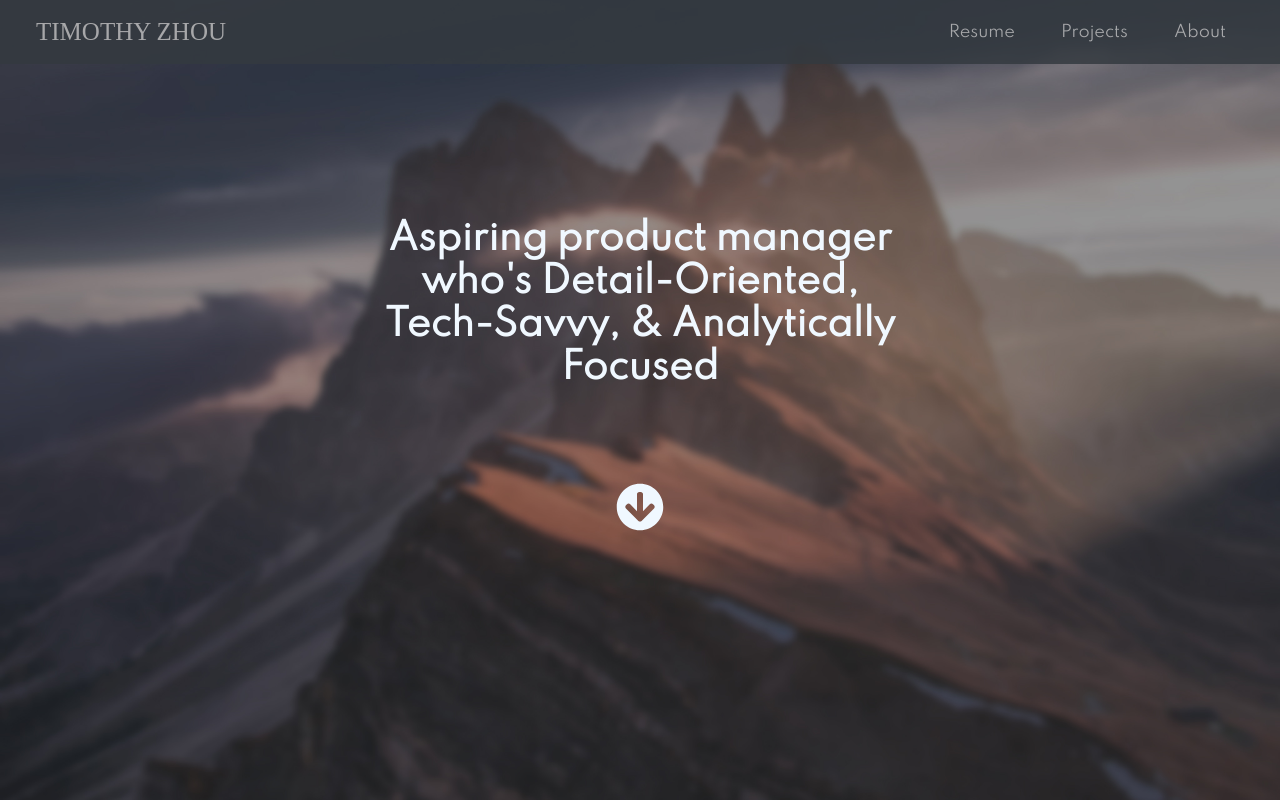
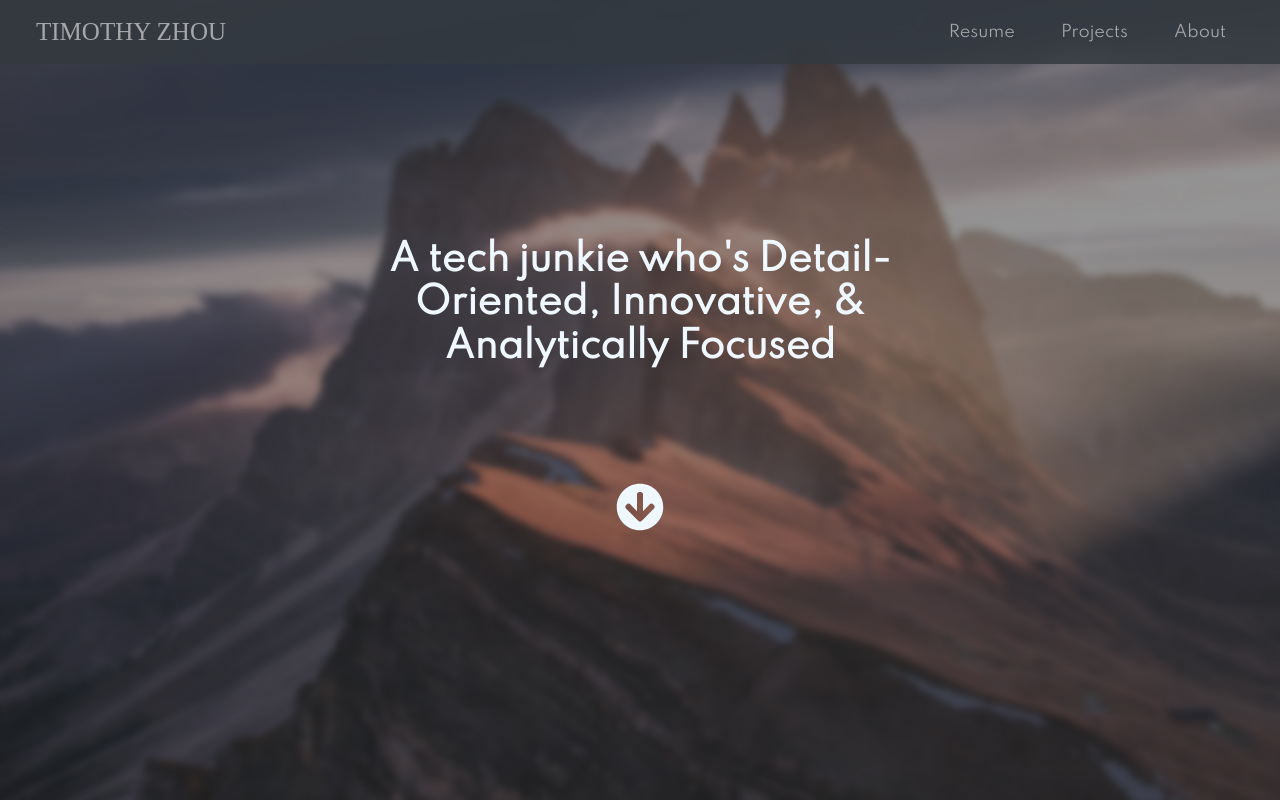
Before and after one commit to timzhou99/personal-web, a React (Create React App) app: page /about in a window 1280 px wide. Shown: the top 800 px of the page. Built offline with nearby package versions, Linux system fonts and the light colour scheme; a web font is replaced by a local one.

Commit message:
changed about

```diff
--- a/src/components/About.js
+++ b/src/components/About.js
@@ -110,7 +110,7 @@ export default class About extends Component {
                     <Fade bottom>
 
                         <div className="header">
-                            <h1>Aspiring product manager who's Detail-Oriented, Tech-Savvy, & Analytically Focused</h1>
+                            <h1>A tech junkie who's Detail-Oriented, Innovative, & Analytically Focused</h1>
                         </div>
 
                         <Link class="arrow-down link" to="about-me" smooth={true}><FontAwesomeIcon icon={faArrowCircleDown}/></Link>
```
